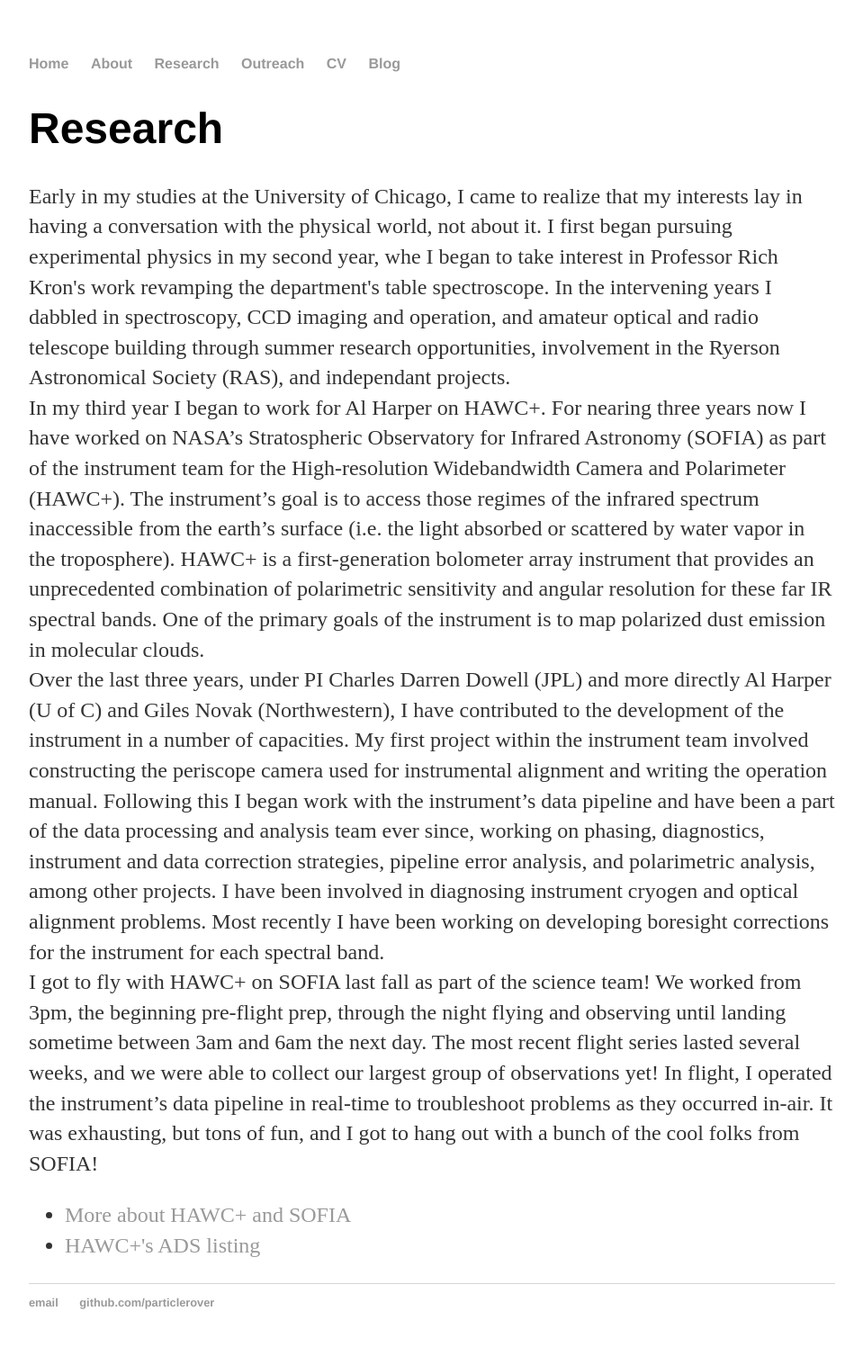
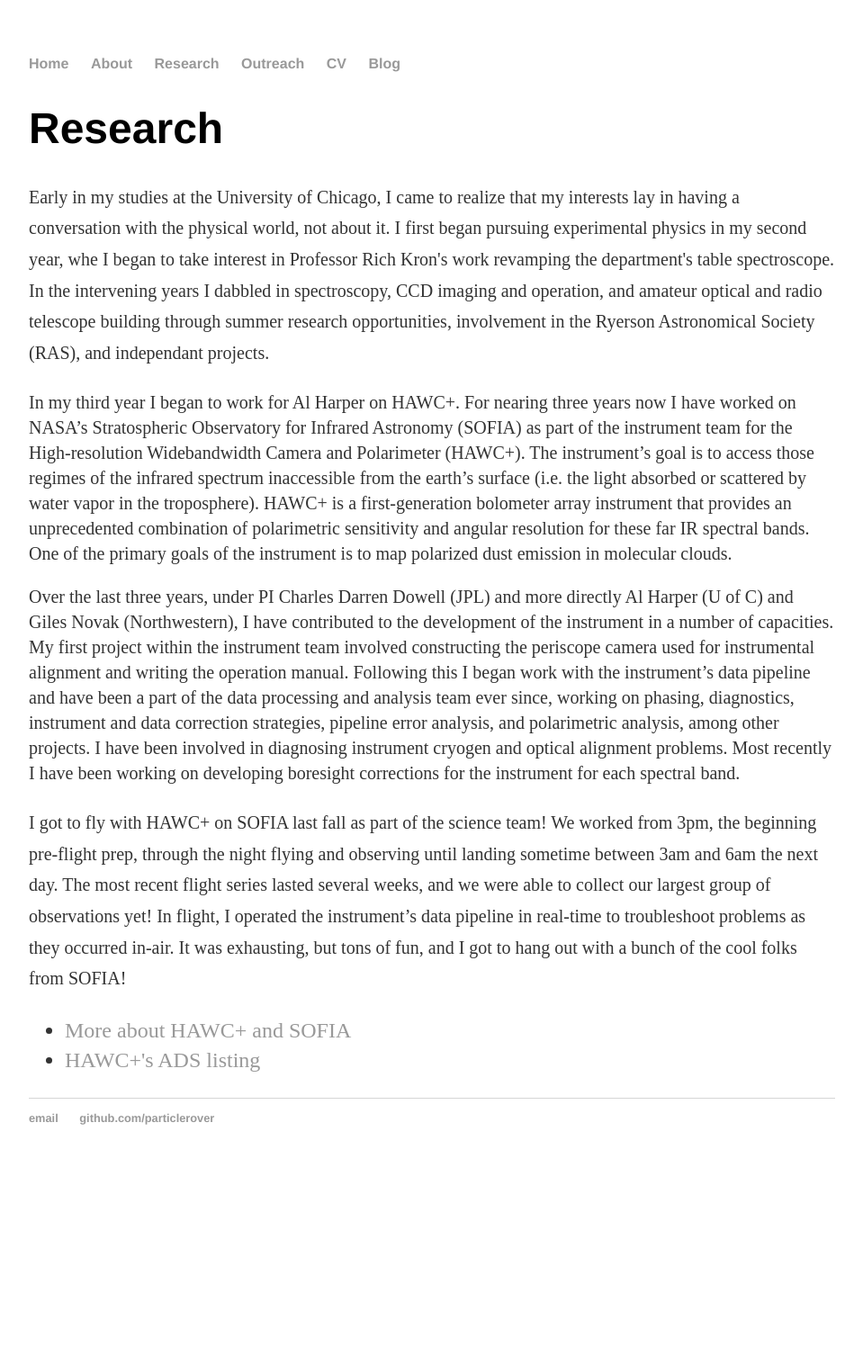
Before and after one commit to particlerover/particlerover.github.io, a Jekyll site: the page built from research/index.html, in a window 1280 px wide. Shown: the whole page at 90% size, without its empty margins (160-1119 px from the left). Built offline with Jekyll 4.4.1, drawn with Linux system fonts in a browser that asks for light colours; after the commit the page ends 1312 px from its top, so only the background shows below that.

Commit message:
Update index.html

```diff
--- a/research/index.html
+++ b/research/index.html
@@ -5,29 +5,29 @@
 
 		<div class="about">
 			<h1>Research</h1>
-			<p> Early in my studies at the University of Chicago, I came to realize that my interests lay in having a conversation with the physical world, not about it.
+			<p> <small> Early in my studies at the University of Chicago, I came to realize that my interests lay in having a conversation with the physical world, not about it.
 				I first began pursuing experimental physics in my second year, whe I began to take interest in Professor Rich Kron's work revamping the department's
 				table spectroscope. In the intervening years I dabbled in spectroscopy, CCD imaging and operation, and amateur optical and radio telescope building
-				through summer research opportunities, involvement in the Ryerson Astronomical Society (RAS), and independant projects.
+				through summer research opportunities, involvement in the Ryerson Astronomical Society (RAS), and independant projects.</p>
 
-				<br>In my third year I began to work for Al Harper on HAWC+. For nearing three years now I have worked on NASA’s Stratospheric Observatory for Infrared
+				<p>In my third year I began to work for Al Harper on HAWC+. For nearing three years now I have worked on NASA’s Stratospheric Observatory for Infrared
 				Astronomy (SOFIA) as part of the instrument team for the High-resolution Widebandwidth Camera and Polarimeter (HAWC+). The instrument’s goal is to access
 				those regimes of the infrared spectrum inaccessible from the earth’s surface (i.e. the light absorbed or scattered by water vapor in the troposphere).
 				HAWC+ is a first-generation bolometer array instrument that provides an unprecedented combination of polarimetric sensitivity and angular resolution for
-				these far IR spectral bands. One of the primary goals of the instrument is to map polarized dust emission in molecular clouds.
+				these far IR spectral bands. One of the primary goals of the instrument is to map polarized dust emission in molecular clouds.</p>
 
-				<br> Over the last three years, under PI Charles Darren Dowell (JPL) and more directly Al Harper (U of C) and Giles Novak (Northwestern), I have contributed to
+				<p> Over the last three years, under PI Charles Darren Dowell (JPL) and more directly Al Harper (U of C) and Giles Novak (Northwestern), I have contributed to
 				the development of the instrument in a number of capacities. My first project within the instrument team involved constructing the periscope camera used for
 				instrumental alignment and writing the operation manual. Following this I began work with the instrument’s data pipeline and have been a part of the data
 				processing and analysis team ever since, working on phasing, diagnostics, instrument and data correction strategies, pipeline error analysis, and polarimetric
 				analysis, among other projects. I have been involved in diagnosing instrument cryogen and optical alignment problems. Most recently I have been working on
-				developing boresight corrections for the instrument for each spectral band.
+				developing boresight corrections for the instrument for each spectral band.</p>
 
-				<br> I got to fly with HAWC+ on SOFIA last fall as part of the science team! We worked from 3pm, the beginning pre-flight prep, through the night flying and observing
+				<p> I got to fly with HAWC+ on SOFIA last fall as part of the science team! We worked from 3pm, the beginning pre-flight prep, through the night flying and observing
 				until landing sometime between 3am and 6am the next day. The most recent flight series lasted several weeks, and we were able to collect our largest group of observations
 				yet! In flight, I operated the instrument’s data pipeline in real-time to troubleshoot problems as they occurred in-air. It was exhausting, but tons of fun, and I got to
 				hang out with a bunch of the cool folks from SOFIA!
-			</p>
+				</small> </p>
 			<ul class="contacts">
 				<li><a href="https://www.sofia.usra.edu/science/instruments/hawc">More about HAWC+ and SOFIA</a></li>
 				<li><a href="http://adsabs.harvard.edu/abs/2013AAS...22134514D">HAWC+'s ADS listing</a></li>
```
